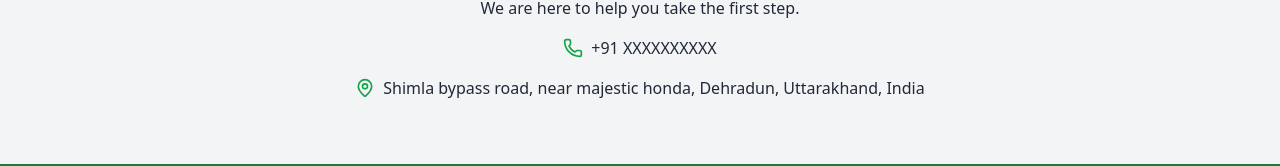
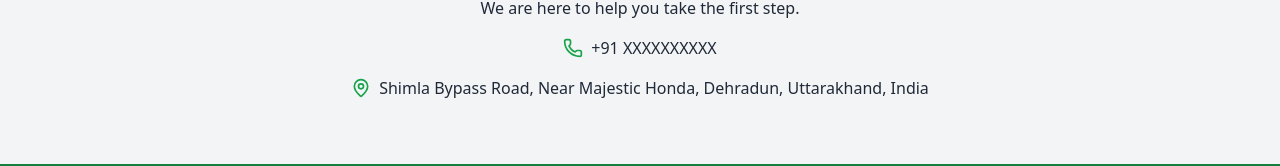
Before and after one commit to sambhavrehab1-boop/sambhav, a React (Vite) app: page / in a window 1280 px wide. Shown: the part 1220-1386 px from the top of the page. Built offline with nearby package versions, Linux system fonts and the light colour scheme.

Commit message:
second commit

```diff
--- a/src/App.tsx
+++ b/src/App.tsx
@@ -83,7 +83,7 @@ export default function SambhavLandingPage() {
             </div>
             <div className="flex items-center gap-2">
               <MapPin className="w-5 h-5 text-green-600" />
-              <span>Shimla bypass road, near majestic honda, Dehradun, Uttarakhand, India</span>
+              <span>Shimla Bypass Road, Near Majestic Honda, Dehradun, Uttarakhand, India</span>
             </div>
           </div>
         </div>
```
